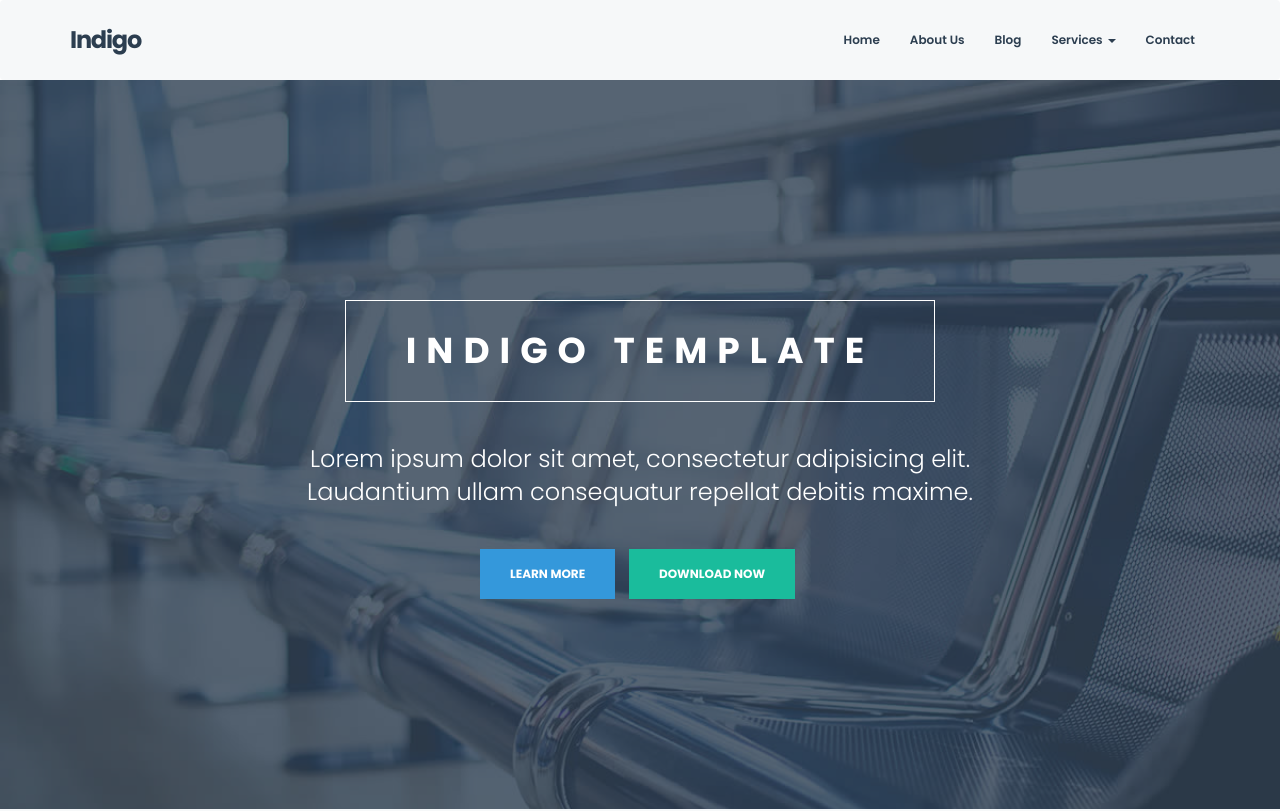
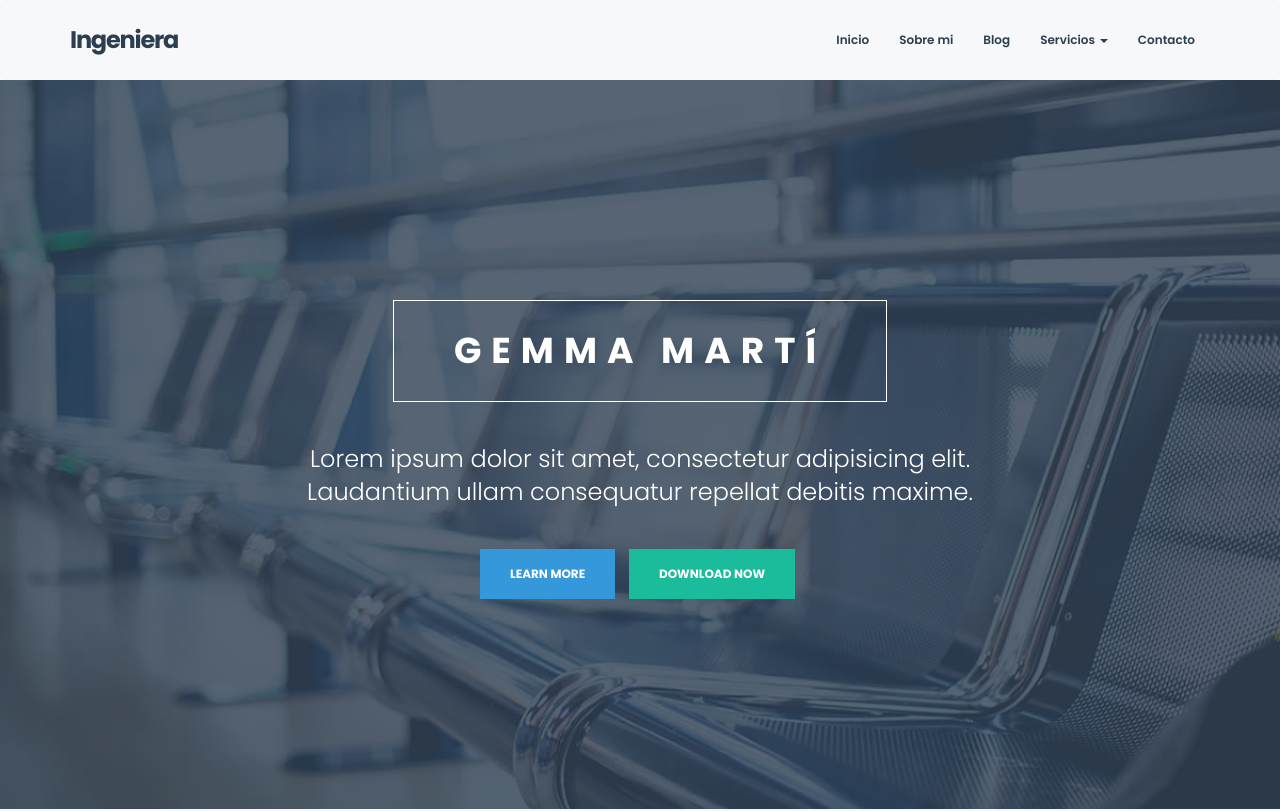
Before and after one commit to gemmamp16/Prueba_IngenieraSoy, a plain HTML site: page index.html in a window 1280 px wide. Shown: the top 811 px of the page. Drawn offline with nearby package versions, Linux system fonts and the light colour scheme.

Commit message:
Cambios en toolbar

```diff
--- a/index.html
+++ b/index.html
@@ -33,17 +33,17 @@
   						<span class="icon-bar"></span>
   						<span class="icon-bar"></span>
   					</button>
-  					<a class="navbar-brand" href="#">Indigo</a>
+  					<a class="navbar-brand" href="#">Ingeniera</a>
   				</div>
 
   				<!-- Collect the nav links, forms, and other content for toggling -->
   				<div class="collapse navbar-collapse navbar-ex1-collapse">
   					<ul class="nav navbar-nav navbar-right">
-  						<li><a href="#">Home</a></li>
-  						<li><a href="#">About Us</a></li>
+  						<li><a href="#">Inicio</a></li>
+  						<li><a href="#">Sobre mi</a></li>
   						<li><a href="#">Blog</a></li>
   						<li class="dropdown">
-  							<a href="#" class="dropdown-toggle" data-toggle="dropdown">Services <b class="caret"></b></a>
+  							<a href="#" class="dropdown-toggle" data-toggle="dropdown">Servicios <b class="caret"></b></a>
   							<ul class="dropdown-menu">
   								<li><a href="#">Action</a></li>
   								<li><a href="#">Another action</a></li>
@@ -51,7 +51,7 @@
   								<li><a href="#">Separated link</a></li>
   							</ul>
   						</li>
-  						<li><a href="#">Contact</a></li>
+  						<li><a href="#">Contacto</a></li>
   					</ul>
   				</div><!-- /.navbar-collapse -->
   			</div>
@@ -63,7 +63,7 @@
   			<div class="container">
   				<div class="row">
   					<div class="col-md-12">
-  						<h2>Indigo Template</h2>
+  						<h2>GEMMA MARTÍ</h2>
   						<p class="lead">Lorem ipsum dolor sit amet, consectetur adipisicing elit. Laudantium ullam consequatur repellat debitis maxime.</p>
   						<ul class="list-inline">
   							<li><a href="#" title="Learn More" class="btn btn-md btn-info">Learn More</a></li>
```
